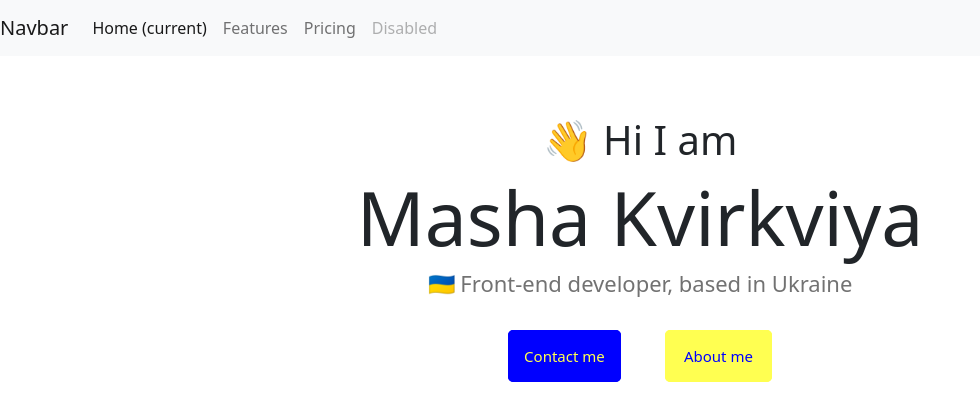
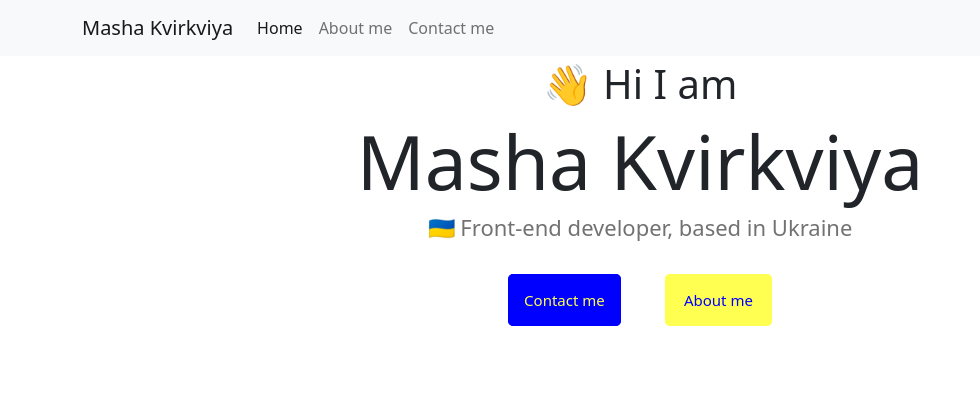
Before and after one commit to Mashawabupr/SheCodes_Responsive, a plain HTML site: page week1/index.html in a window 1280 px wide. Shown: the top 420 px of the page, without its empty margins (0-980 px from the left). Drawn offline with nearby package versions, Linux system fonts and the light colour scheme.

Commit message:
correct navbar

```diff
--- a/week1/index.html
+++ b/week1/index.html
@@ -19,27 +19,34 @@
     ></script>
   </head>
   <body>
-    <nav class="navbar navbar-expand-lg navbar-light bg-light">
-      <a class="navbar-brand" href="#">Navbar</a>
+    <nav class="navbar navbar-expand-lg navbar-light bg-light fixed-top">
+      <div class="container">
+        <a class="navbar-brand" href="index.html">Masha Kvirkviya</a>
         <button
           class="navbar-toggler"
           type="button"
-        data-toggle="collapse"
-        data-target="#navbarNavAltMarkup"
-        aria-controls="navbarNavAltMarkup"
+          data-bs-toggle="collapse"
+          data-bs-target="#navbarNav"
+          aria-controls="navbarNav"
           aria-expanded="false"
           aria-label="Toggle navigation"
         >
           <span class="navbar-toggler-icon"></span>
         </button>
-      <div class="collapse navbar-collapse" id="navbarNavAltMarkup">
-        <div class="navbar-nav">
-          <a class="nav-item nav-link active" href="#"
-            >Home <span class="sr-only">(current)</span></a
+        <div class="collapse navbar-collapse" id="navbarNav">
+          <ul class="navbar-nav">
+            <li class="nav-item">
+              <a class="nav-link active" aria-current="page" href="index.html"
+                >Home</a
               >
-          <a class="nav-item nav-link" href="#">Features</a>
-          <a class="nav-item nav-link" href="#">Pricing</a>
-          <a class="nav-item nav-link disabled" href="#">Disabled</a>
+            </li>
+            <li class="nav-item">
+              <a class="nav-link" href="about.html">About me</a>
+            </li>
+            <li class="nav-item">
+              <a class="nav-link" href="about.html#contact">Contact me</a>
+            </li>
+          </ul>
         </div>
       </div>
     </nav>
```
Lines whose indentation alone changed are shown as unchanged.
